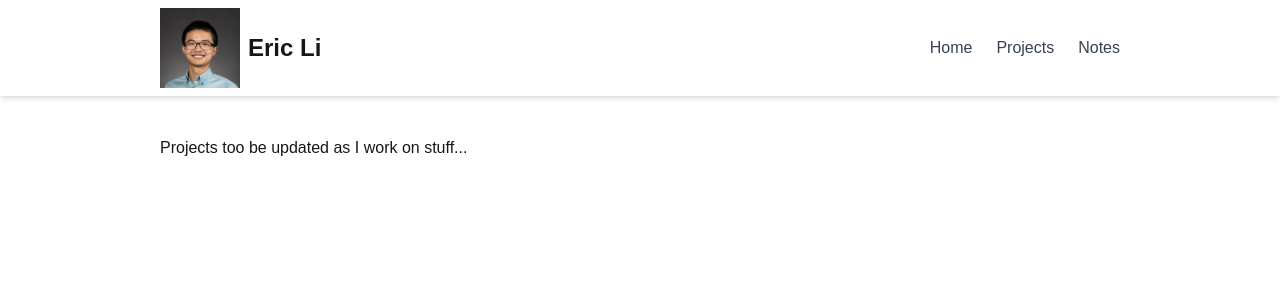
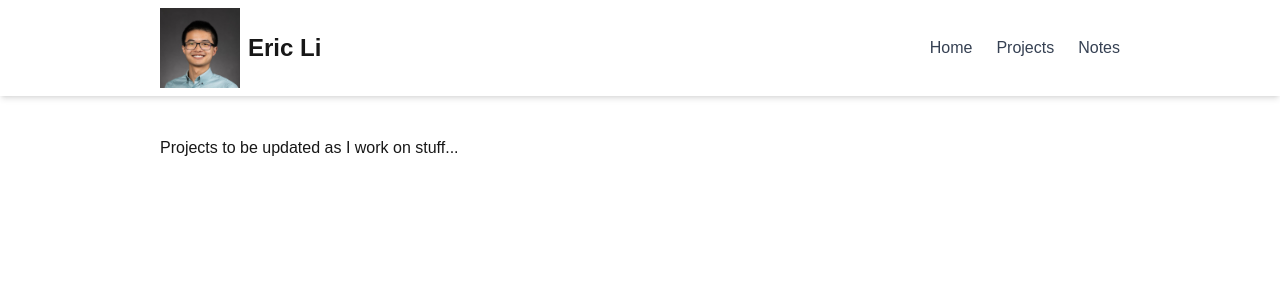
Before and after one commit to lieric446/lieric446.github.io, a Next.js app: page /projects in a window 1280 px wide. Shown: the top 282 px of the page. Built offline with nearby package versions, Linux system fonts and the light colour scheme.

Commit message:
misspelling

```diff
--- a/app/projects/page.tsx
+++ b/app/projects/page.tsx
@@ -2,7 +2,7 @@ export default function Projects() {
     return (
         <div className="custom-container">
             <div className="flex justify-between h-24">
-                <h1>Projects too be updated as I work on stuff...</h1>
+                <h1>Projects to be updated as I work on stuff...</h1>
             </div>
         </div>
     );
```
